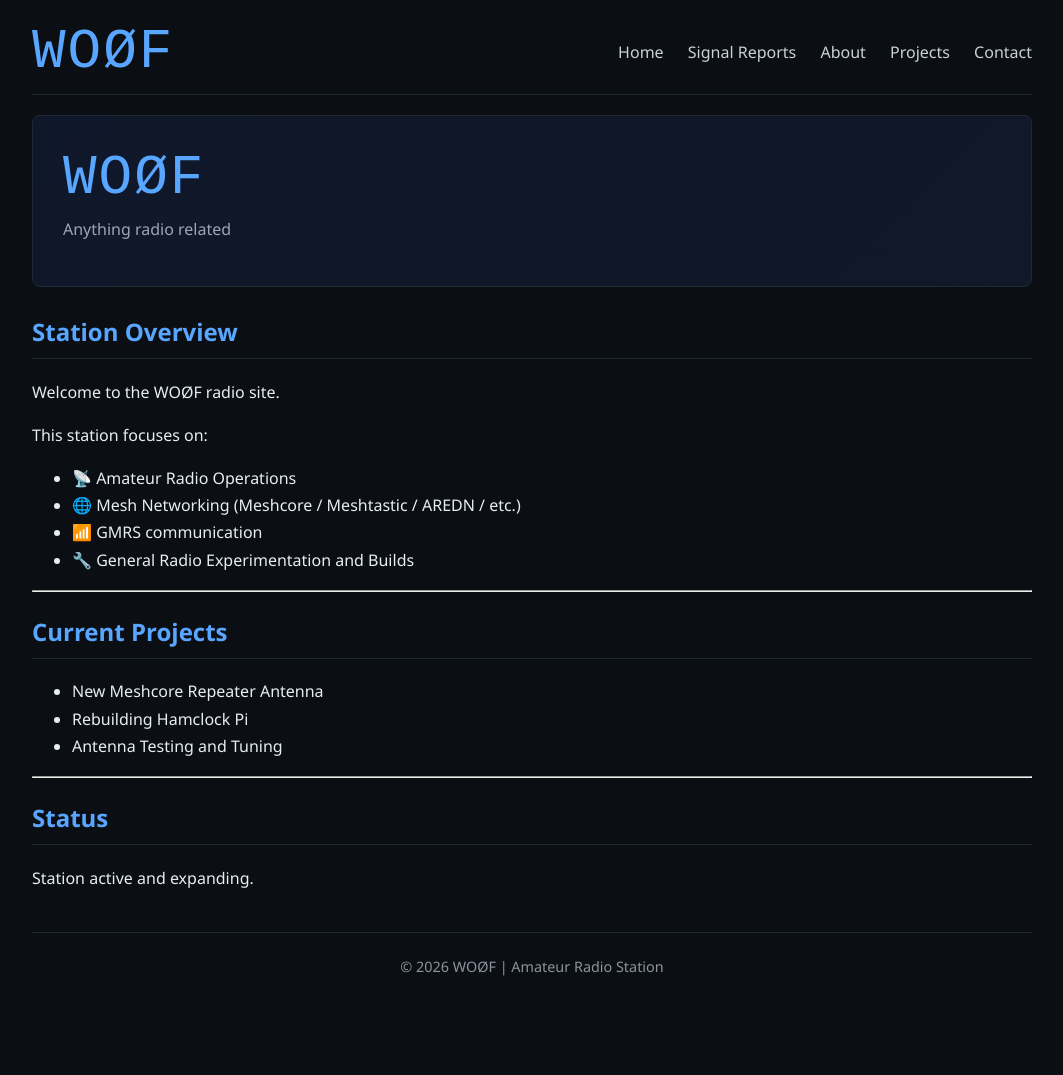
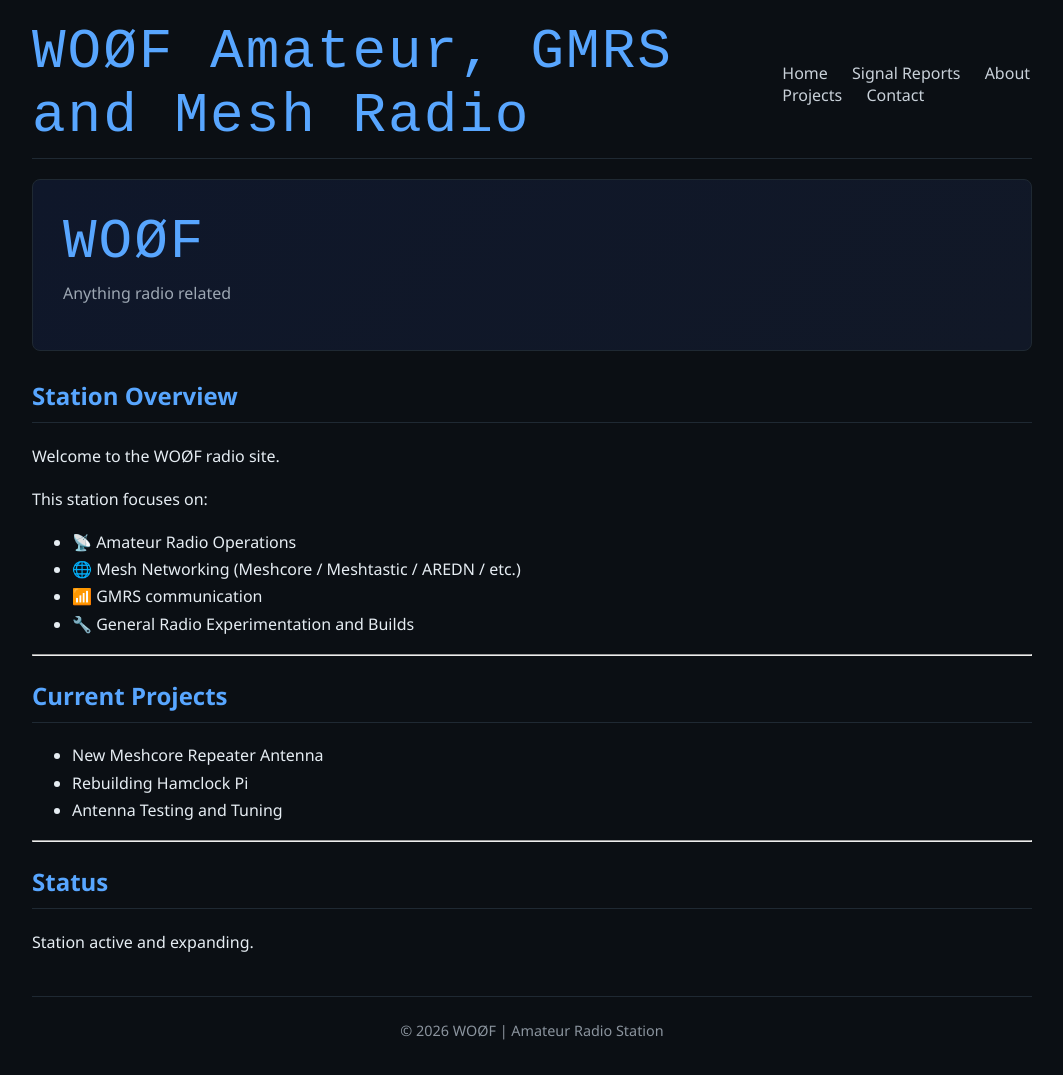
Before and after one commit to Lymitliss/Lymitliss.github.io, a Jekyll site: the page built from index.md, in a window 1280 px wide. Shown: the whole page, without its empty margins (108-1171 px from the left). Built offline with Jekyll 4.4.1, drawn with Linux system fonts in a browser that asks for light colours; before the commit the page ends 1011 px from its top, so only the background shows below that.

Commit message:
Update default.html

```diff
--- a/_layouts/default.html
+++ b/_layouts/default.html
@@ -13,7 +13,7 @@
 <body>
   <div class="container">
     <nav class="navbar">
-      <div class="logo">WOØF</div>
+      <div class="logo">WOØF Amateur, GMRS and Mesh Radio</div>
       <div class="nav-links">
         <a href="{{ '/' | relative_url }}">Home</a>
         <a href="{{ '/signal-reports' | relative_url }}">Signal Reports</a>
```
